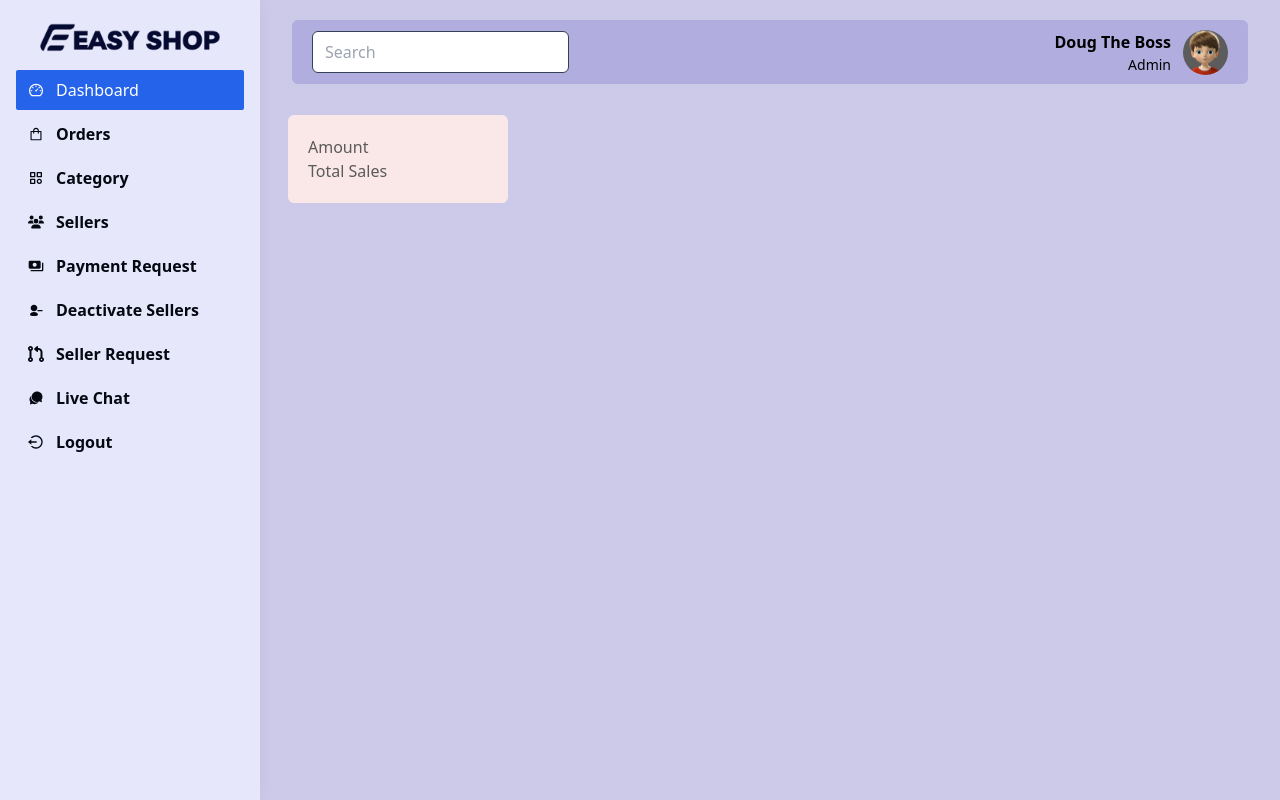
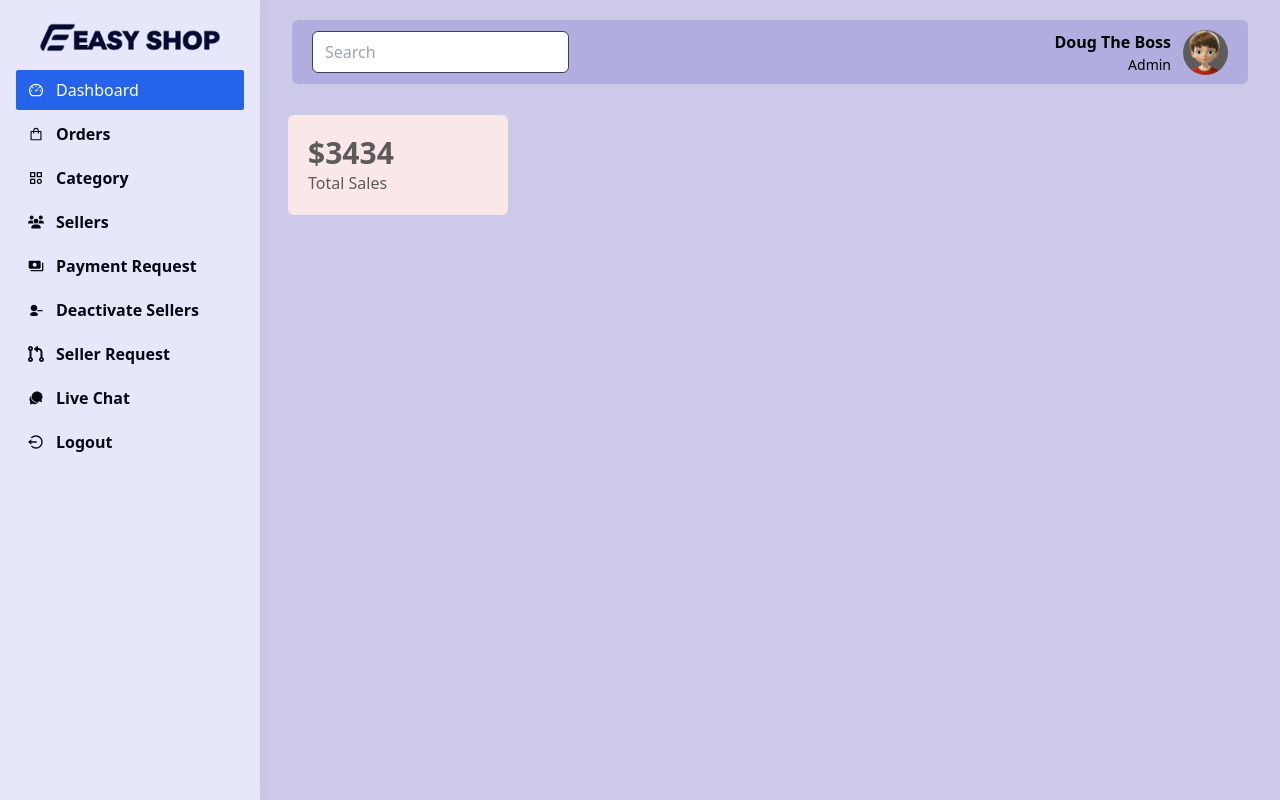
Before and after one commit to guidonunes/marketplace-mern, a React (Create React App) app in the folder dashboard/: page /admin/dashboard in a window 1280 px wide. Built offline with nearby package versions, Linux system fonts and the light colour scheme.

Commit message:
update text in the tags and styling

```diff
--- a/dashboard/src/views/admin/AdminDashboard.jsx
+++ b/dashboard/src/views/admin/AdminDashboard.jsx
@@ -6,8 +6,8 @@ const AdminDashboard = () => {
       <div className='w-full grid grid-cols-1 sm:grid-cols-2 md:grid-cols-2 lg:grid-cols-4 gap-7'>
         <div className='flex justify-between items-center p-5 bg-[#fae8e8] rounded-md gap-3'>
           <div className='flex flex-col justify-start items-start text-[#5c5a5a]'>
-            <h2>Amount</h2>
-            <span>Total Sales</span>
+            <h2 className='text-3xl font-bold'>$3434</h2>
+            <span className='text-md font-medium'>Total Sales</span>
           </div>
         </div>
       </div>
```
